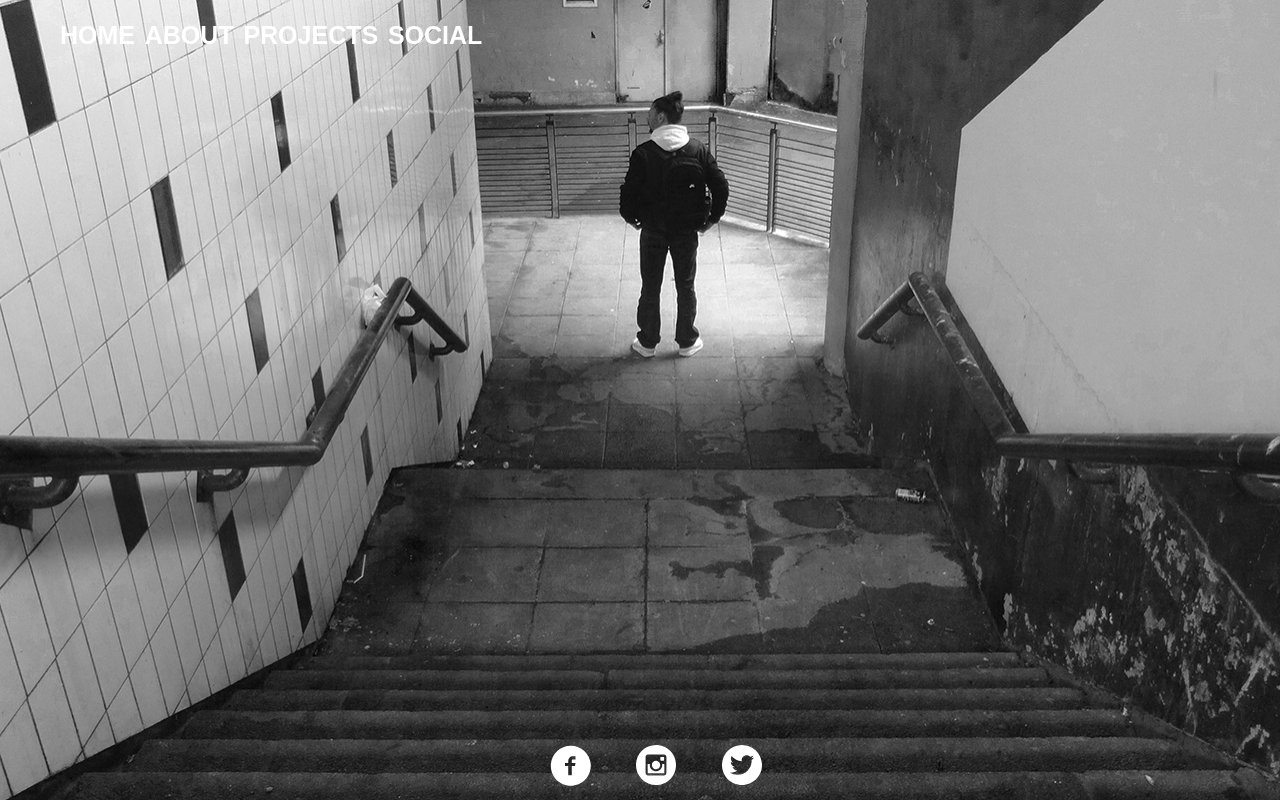
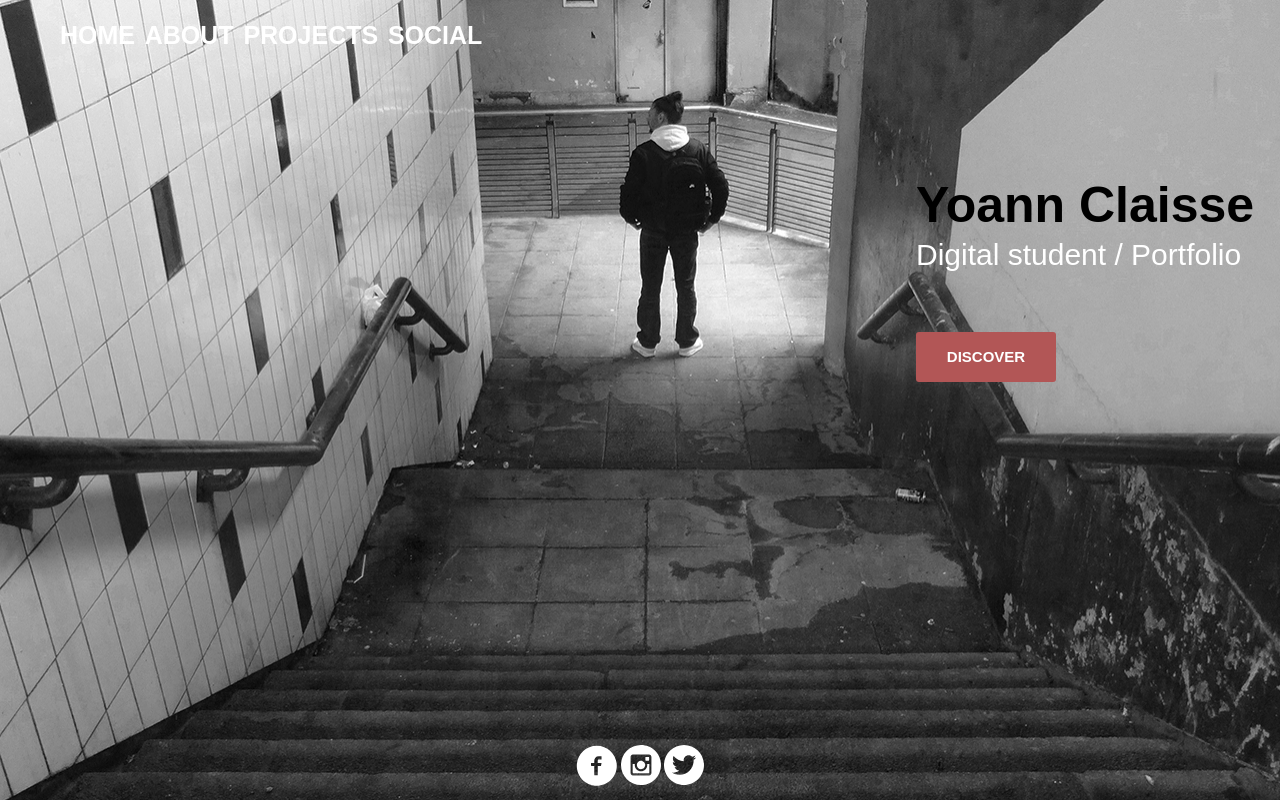
Before and after one commit to yoannclaisse/portfolio, a plain HTML site: page index.html in a window 1280 px wide. Shown: the top 800 px of the page. Drawn offline with Linux system fonts and the light colour scheme.

Commit message:
home > cards-name > add

```diff
--- a/index.html
+++ b/index.html
@@ -5,7 +5,7 @@
     <meta name="viewport" content="width=device-width, initial-scale=1.0">
     <link rel="stylesheet" href="./sources/css/reset.css">
     <!-- <link rel="stylesheet" href="./sources/fonts/"> -->
-    <link rel="stylesheet" href="./sources/css/style.css">
+    <link rel="stylesheet" href="./sources/css/stylehome.css">
     <title>Document</title>
 </head>
     <body>
@@ -20,6 +20,11 @@
         <div class="container-image">
             <img class=home-image src="./sources/images/home.png" alt="strairs" width="1800" height="800">
         </div>
+        <div class="card-id">
+            <h1 class="name">Yoann Claisse</h1>
+            <h2 class="title">Digital student / Portfolio</h2>
+            <button class="button-home"><a href="project.html">discover</a></button>
+        </div>
         <div class="container-social">
             <img class="social" src="./sources/svg/facebook.svg" alt="facebook">
             <img class="social" src="./sources/svg/insta.svg" alt="insta">
--- a/sources/css/style.css
+++ /dev/null
@@ -1,57 +0,0 @@
-body
-{
-    background: #000;
-    box-sizing: border-box;
-    position: relative;
-}
-
-.nav
-{
-    width: 33%;
-    height: 70px;
-    position: absolute;
-    top: 0;
-    left: 60px;
-}
-
-.nav .links
-{
-    width: 100%;
-    height: 70px;
-    display: flex;
-    flex-direction: row;
-    justify-content: space-between;
-    align-items: center;
-}
-
-.nav .links .link
-{
-    font-size: 25px;
-    color: #ffffff;
-    font-family: Arial, Helvetica, sans-serif;
-    font-weight: bold;
-    text-transform: uppercase;
-}
-
-.container-image
-{
-    width: 100vw;
-    height: 100vh;
-    display: flex;
-    flex-direction: column;
-    justify-content: center;
-    align-items: center;
-}
-
-.container-social
-{
-    width: 16.5%;
-    height: 70px;
-    position: absolute;
-    bottom: 0;
-    left: 43%;
-    display: flex;
-    flex-direction: row;
-    justify-content: space-between;
-    align-items: center;
-}
--- /dev/null
+++ b/sources/css/stylehome.css
@@ -0,0 +1,104 @@
+body
+{
+    background: #000;
+    box-sizing: border-box;
+    position: relative;
+}
+
+.nav
+{
+    width: 33%;
+    height: 70px;
+    position: absolute;
+    top: 0;
+    left: 60px;
+}
+
+.nav .links
+{
+    width: 100%;
+    height: 70px;
+    display: flex;
+    flex-direction: row;
+    justify-content: space-between;
+    align-items: center;
+}
+
+.nav .links .link
+{
+    font-size: 25px;
+    color: #ffffff;
+    font-family: Arial, Helvetica, sans-serif;
+    font-weight: 900;
+    text-transform: uppercase;
+}
+
+.container-image
+{
+    width: 100vw;
+    height: 100vh;
+    display: flex;
+    flex-direction: column;
+    justify-content: center;
+    align-items: center;
+}
+
+.card-id
+{
+    padding: 20px;
+    width: 450px;
+    height: 250px;
+    /* background: #0000004d; */
+    position: absolute;
+    top: 20%;
+    left: 70%;
+}
+
+.card-id .name
+{
+    padding-bottom: 10px;
+    font-size: 50px;
+    color: #000000;
+    font-family: Arial, Helvetica, sans-serif;
+    font-weight: 900;
+}
+
+.card-id .title
+{
+    padding-bottom: 15%;
+    font-size: 30px;
+    color: #ffffff;
+    font-family: Arial, Helvetica, sans-serif;
+    font-weight: 400;
+}
+
+.card-id .button-home
+{
+    height: 50px;
+    width: 140px;
+    background: #B25656;
+    border-radius: 3px;
+    font-size: 15px;
+    color: #ffffff;
+    font-family: Arial, Helvetica, sans-serif;
+    font-weight: 900;
+    text-transform: uppercase;
+}
+
+.card-id .button-home a
+{
+    padding: 15px 25px;
+}
+
+.container-social
+{
+    width: 10%;
+    height: 70px;
+    position: absolute;
+    bottom: 0;
+    left: 45%;
+    display: flex;
+    flex-direction: row;
+    justify-content: space-between;
+    align-items: center;
+}
```
Also changed, not shown: project.html (+2 -2 lines), sources/css/styleproject.css (added).
